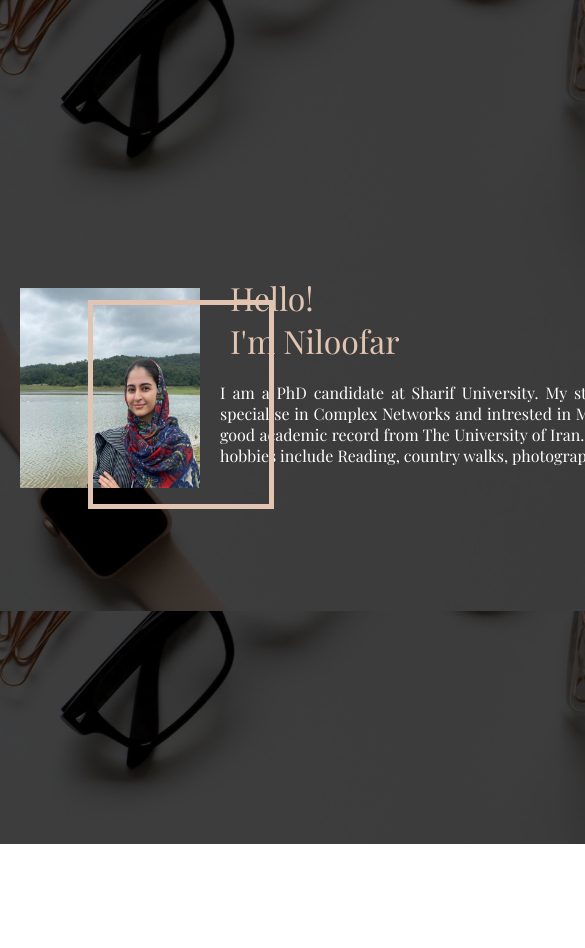
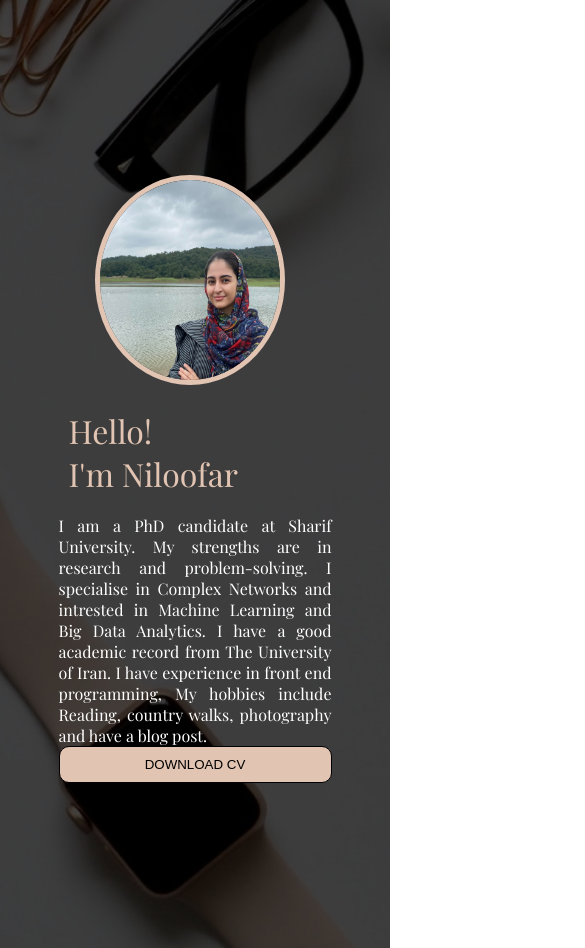
Before and after one commit to narzk/niloofararazkhani, a React (Create React App) app: page / in a window 390 px wide. Shown: the top 948 px of the page, 585 px wide, since content can reach past the window. Before the commit the page ends 844 px from the top, so only its background shows below. Built offline with nearby package versions, Linux system fonts and the light colour scheme.

Commit message:
responsive

```diff
--- a/package.json
+++ b/package.json
@@ -2,6 +2,7 @@
   "name": "portfolio",
   "version": "0.1.0",
   "private": true,
+  "homepage": "https://narzk.github.io/niloofararazkhani",
   "dependencies": {
     "@testing-library/jest-dom": "^5.11.4",
     "@testing-library/react": "^11.1.0",
@@ -12,6 +13,8 @@
     "web-vitals": "^1.0.1"
   },
   "scripts": {
+    "predeploy": "npm run build",
+    "deploy": "gh-pages -d build",
     "start": "react-scripts start",
     "build": "react-scripts build",
     "test": "react-scripts test",
@@ -34,5 +37,8 @@
       "last 1 firefox version",
       "last 1 safari version"
     ]
+  },
+  "devDependencies": {
+    "gh-pages": "^3.2.0"
   }
 }
--- a/src/components/Aboutme.css
+++ b/src/components/Aboutme.css
@@ -58,3 +58,31 @@ a:link {
   text-decoration: none;
   color: black;
 }
+
+@media (max-width: 800px) {
+  .container {
+    flex-direction: column;
+    justify-content: center ;
+    margin-top: 30vh;
+    margin-bottom: 30vh;
+    width: 70%;
+
+
+  }
+.photoBorder{
+  display: none;
+}
+.description{
+  padding: 0px 30px;
+  width: 100%;
+  height: 100%;
+}
+img{
+  border: solid #e1c4b2 5px;
+border-radius: 100%;
+}
+button{
+  margin: auto;
+  width: 100%;
+}
+}
```
Also changed, not shown: 1 other file (tests, documents, lock files or other folders).
